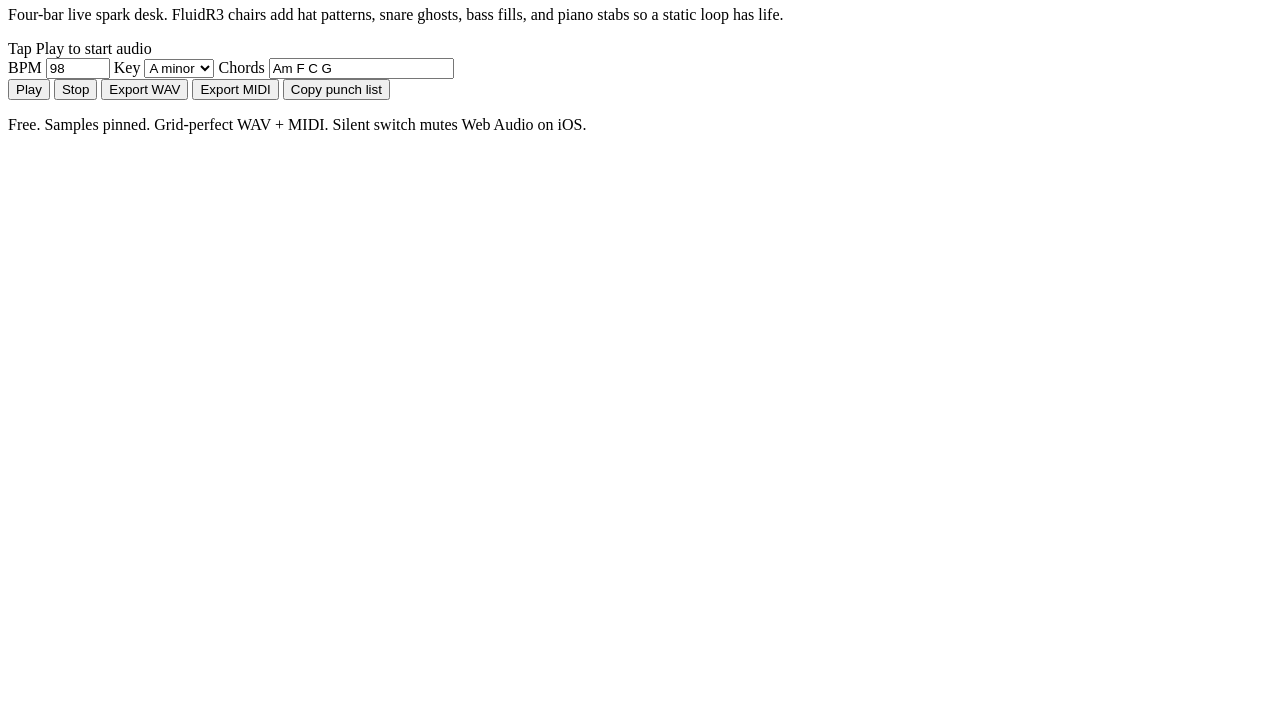
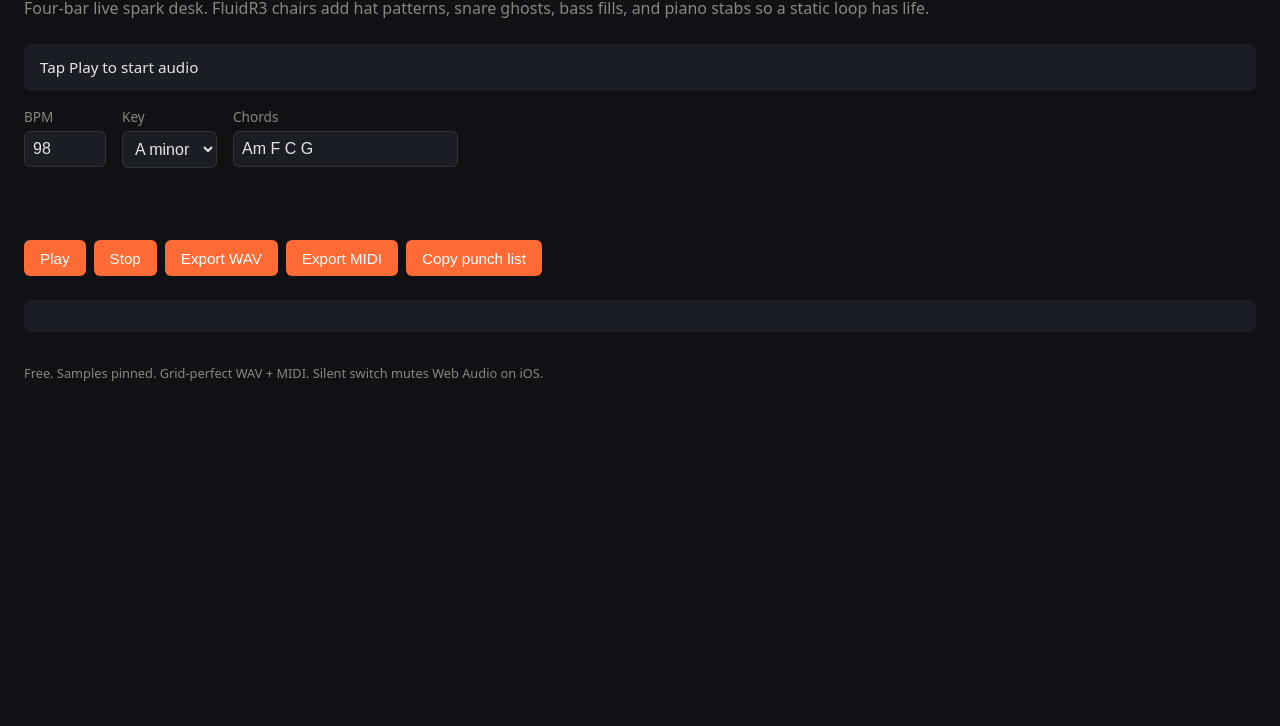
Before and after one commit to workinwithai-create/SparkFour, a plain HTML site: page index.html in a window 1280 px wide. Shown: the part 74-800 px from the top of the page. Drawn offline with Linux system fonts and the light colour scheme.

Commit message:
Add styles for SparkFour UI

```diff
--- a/styles.css
+++ b/styles.css
@@ -1 +1,104 @@
-PLACEHOLDER_CSS
+:root {
+  --bg: #0f1115;
+  --fg: #e8e6e3;
+  --accent: #ff6b35;
+  --muted: #8a8680;
+  --card: #1a1d24;
+}
+* { box-sizing: border-box; }
+body {
+  margin: 0;
+  padding: 1.5rem;
+  font-family: system-ui, -apple-system, sans-serif;
+  background: var(--bg);
+  color: var(--fg);
+  line-height: 1.5;
+}
+header h1 { margin: 0 0 0.25rem; font-size: 1.75rem; }
+header p { margin: 0 0 1.5rem; color: var(--muted); }
+#status {
+  padding: 0.75rem 1rem;
+  background: var(--card);
+  border-radius: 8px;
+  margin-bottom: 1rem;
+  font-size: 0.95rem;
+}
+.controls {
+  display: flex;
+  flex-wrap: wrap;
+  gap: 1rem;
+  margin-bottom: 1.5rem;
+}
+.controls label { display: flex; flex-direction: column; font-size: 0.85rem; color: var(--muted); }
+.controls input, .controls select {
+  margin-top: 0.25rem;
+  padding: 0.5rem;
+  background: var(--card);
+  border: 1px solid #333;
+  color: var(--fg);
+  border-radius: 6px;
+  font-size: 1rem;
+}
+.recipes {
+  display: grid;
+  grid-template-columns: repeat(auto-fill, minmax(180px, 1fr));
+  gap: 0.75rem;
+  margin-bottom: 1.5rem;
+}
+.card {
+  background: var(--card);
+  border: 1px solid #333;
+  border-radius: 8px;
+  padding: 0.75rem;
+  text-align: left;
+  color: var(--fg);
+  cursor: pointer;
+}
+.card.on { border-color: var(--accent); }
+.card b { display: block; margin-bottom: 0.25rem; }
+.card span { font-size: 0.8rem; color: var(--muted); }
+.bars {
+  display: flex;
+  gap: 0.5rem;
+  margin-bottom: 1.5rem;
+}
+.bar {
+  flex: 1;
+  background: var(--card);
+  border-radius: 6px;
+  padding: 0.75rem;
+  text-align: center;
+  border: 1px solid #333;
+}
+.bar.active { border-color: var(--accent); background: #2a1f1a; }
+.bar .n { font-size: 0.75rem; color: var(--muted); }
+.bar .c { font-weight: 600; }
+.actions {
+  display: flex;
+  flex-wrap: wrap;
+  gap: 0.5rem;
+  margin-bottom: 1.5rem;
+}
+.actions button {
+  padding: 0.6rem 1rem;
+  background: var(--accent);
+  color: white;
+  border: none;
+  border-radius: 6px;
+  cursor: pointer;
+  font-size: 0.95rem;
+}
+.actions button:hover { opacity: 0.9; }
+#punch {
+  background: var(--card);
+  padding: 1rem;
+  border-radius: 8px;
+  white-space: pre-wrap;
+  font-size: 0.85rem;
+  overflow-x: auto;
+}
+footer { margin-top: 2rem; font-size: 0.8rem; color: var(--muted); }
+@media (max-width: 600px) {
+  .controls { flex-direction: column; }
+  .bars { flex-wrap: wrap; }
+}
```
